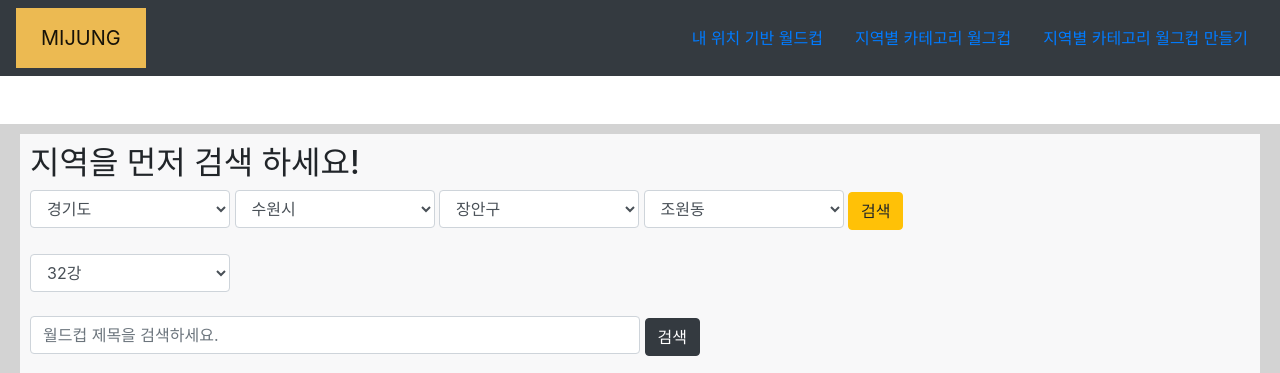
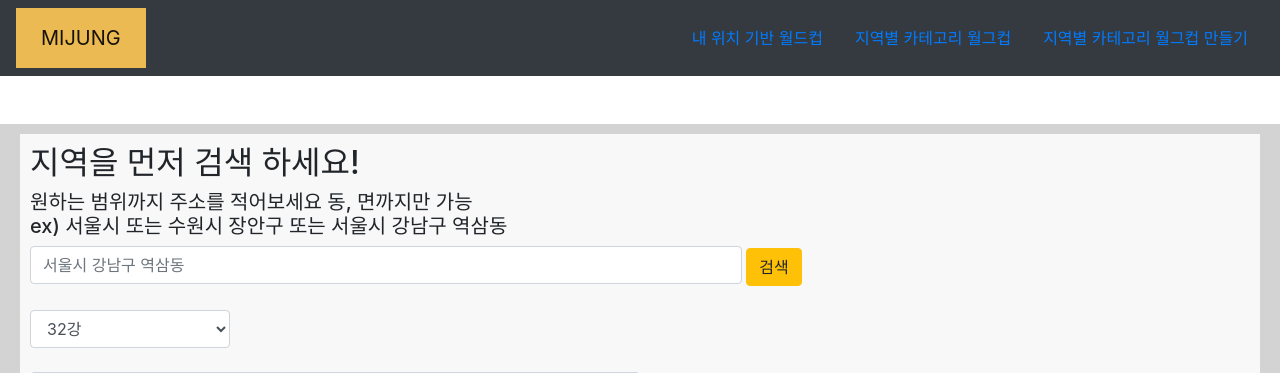
Before and after one commit to kangum99/MiJung, a Flask app: template templates/category_index.html in a window 1280 px wide; the page is wider, and only the part inside the window is pictured. Shown: the top 373 px of that part. Run offline with Flask 2, Linux system fonts and the light colour scheme; the template is opened without the code that fills it, so the values that code supplies are empty; some libraries are stand-ins or nearby versions.

Commit message:
Update category_index.html

```diff
--- a/templates/category_index.html
+++ b/templates/category_index.html
@@ -60,32 +60,11 @@
                 <div class="gray-bg">
                     <div class="contain">
                         <h2>지역을 먼저 검색 하세요!</h2>
+                        <h5>원하는 범위까지 주소를 적어보세요 동, 면까지만 가능 <br>ex) 서울시 또는 수원시 장안구 또는 서울시 강남구 역삼동</h5>
                         <div class="search-group">
 
-                            <select class="form-control " style="width:200px;display: inline" data-op="open"
-                                    data-u="4Q19MZ">
-                                <option value="gyeonggi">경기도</option>
-                                <option value="seoul">서울시</option>
-                                <option value="inchean">인천시</option>
-                            </select>
-                            <select class="form-control " style="width:200px;display: inline" data-op="open"
-                                    data-u="4Q19MZ">
-                                <option value="seoul">수원시</option>
-                                <option value="gyeonggi">화성시</option>
-                                <option value="inchean">안양시</option>
-                            </select>
-                            <select class="form-control " style="width:200px;display: inline" data-op="open"
-                                    data-u="4Q19MZ">
-                                <option value="seoul">장안구</option>
-                                <option value="gyeonggi">팔달구</option>
-                                <option value="inchean">홀리구</option>
-                            </select>
-                            <select class="form-control " style="width:200px;display: inline" data-op="open"
-                                    data-u="4Q19MZ">
-                                <option value="seoul">조원동</option>
-                                <option value="gyeonggi">송죽동</option>
-                                <option value="inchean">행복동</option>
-                            </select>
+                            <input type="text" style="display: inline" class="form-control col-md-7"
+                                   placeholder="서울시 강남구 역삼동 ">
                             <button type="button" style="display: inline" class="btn btn-warning">검색</button>
                         </div>
                         <br>
```
